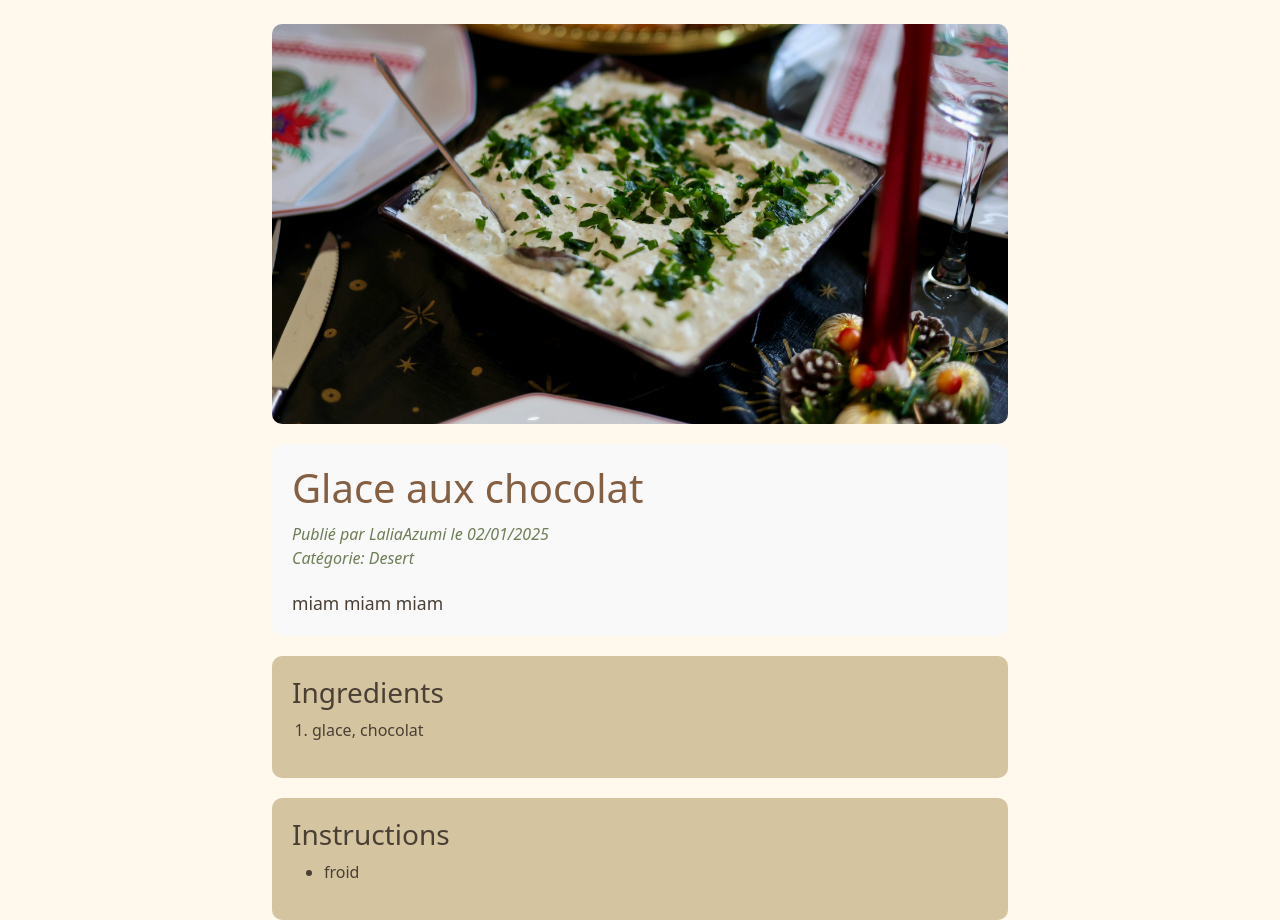
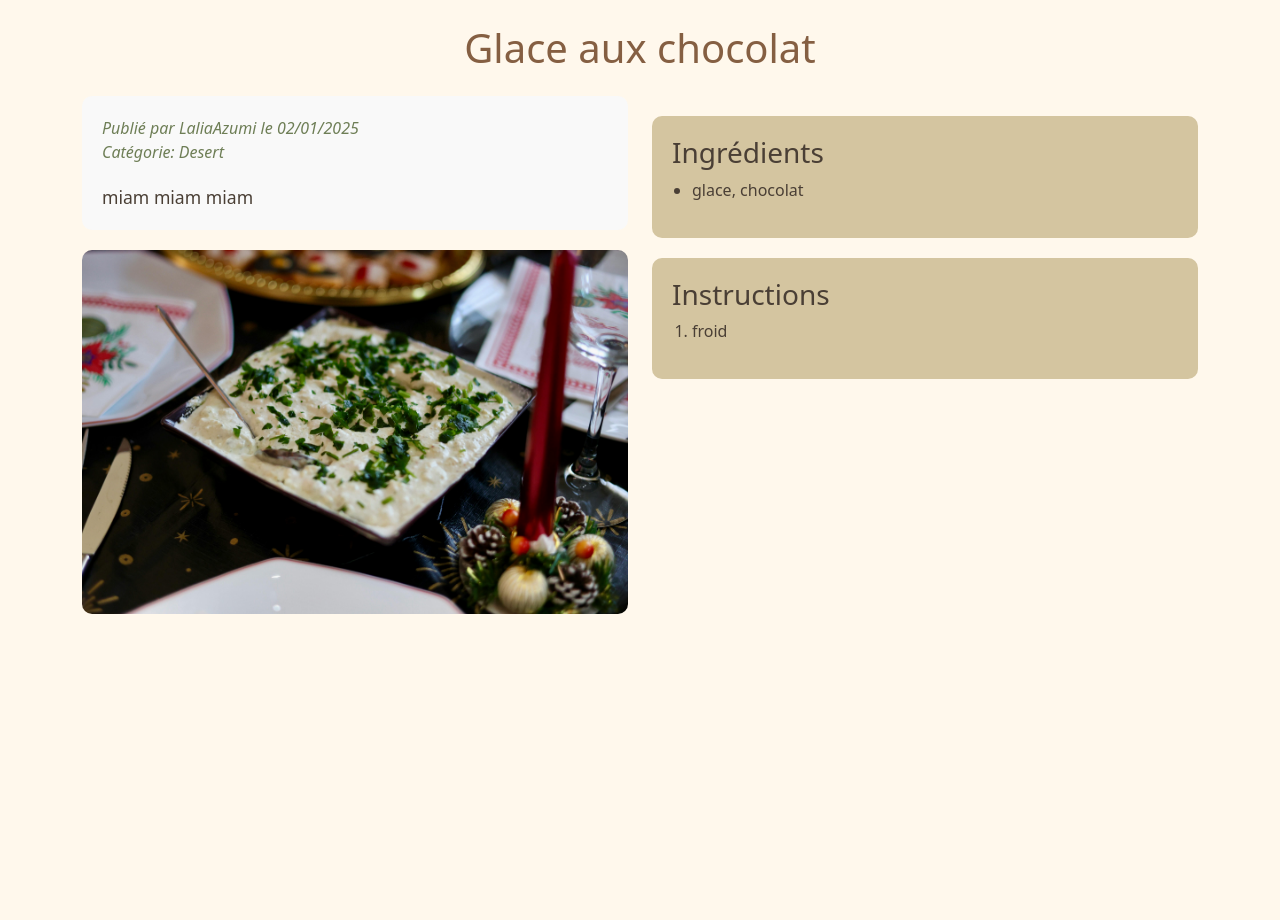
Before and after one commit to ValisoaAngelica/Recette, a Flask app: page /recette/1 in a window 1280 px wide. Shown: the part 56-976 px from the top of the page. After the commit the page ends 670 px from the top, so only its background shows below. Run offline with Flask 3, Linux system fonts and the light colour scheme; the visitor is signed in with stand-in values (Sample User, id 1); data comes from the database, SQL or seed files in the repository; some libraries are stand-ins or nearby versions.

Commit message:
modif page detail et liste

```diff
--- a/templates/liste.html
+++ b/templates/liste.html
@@ -185,9 +185,9 @@
             <tr>
                 <td>{{ item.recette.TITRE }}</td>
                 <td>{{ item.categorie.NOM_CATEGORIE }}</td>
-                <td>{{ item.recette.DESCRIPTION }}</td>
-                <td>{{ item.recette.INGREDIENTS }}</td>
-                <td>{{ item.recette.INSTRUCTIONS }}</td>
+                <td>{{ item.recette.DESCRIPTION[:50] }}...</td>
+                <td>{{ item.recette.INGREDIENTS[:50] }}...</td>
+                <td>{{ item.recette.INSTRUCTIONS[:50] }}...</td>
                 <td>
                     {% if item.recette.IMAGE %}
                     <img src="{{ url_for('static', filename='image/' ~ item.recette.IMAGE) }}" alt="Image de {{ item.recette.TITRE }}">
--- a/templates/recette_detail.html
+++ b/templates/recette_detail.html
@@ -3,7 +3,7 @@
 <head>
     <meta charset="UTF-8">
     <meta name="viewport" content="width=device-width, initial-scale=1.0">
-    <title>{{ recette.titre }} - CookHelp</title>
+    <title>{{ recette.TITRE }} - CookHelp</title>
     <link rel="stylesheet" href="{{ url_for('static',filename='css/bootstrap.min.css') }}">
     <script src="{{ url_for('static',filename='js/bootstrap.bundle.min.js') }}"></script>
     <style>
@@ -49,7 +49,8 @@
 
         .recipe-image {
             width: 100%;
-            height: 400px;
+            height: auto;
+            max-height: 500px;
             object-fit: cover;
             border-radius: 10px;
         }
@@ -58,7 +59,7 @@
             background-color: var(--off-white);
             border-radius: 10px;
             padding: 20px;
-            margin-top: 20px;
+            margin-bottom: 20px;
         }
 
         .recipe-title {
@@ -88,7 +89,7 @@
             color: var(--dark-brown);
         }
 
-        .recipe-instructions ol {
+        .recipe-instructions ul, .recipe-instructions ol {
             padding-left: 20px;
         }
 
@@ -137,35 +138,37 @@
 
     <!-- Contenu de la recette -->
     <div class="container mt-4">
+        <h1 class="recipe-title text-center mb-4">{{ recette.TITRE }}</h1>
         <div class="row">
-            <div class="col-md-8 offset-md-2">
-                <img src="{{ url_for('static', filename='image/' + recette.IMAGE) }}" alt="{{ recette.TITRE }}" class="recipe-image">
+            <div class="col-md-6">
                 <div class="recipe-info">
-                    <h1 class="recipe-title">{{ recette.TITRE }}</h1>
                     <p class="recipe-meta">
                         Publié par {{ recette.user.username }} le {{ recette.DATE_CREATION.strftime('%d/%m/%Y') }}
                         <br>
-                        Catégorie: {{ recette.categorie.NOM_CATEGORIE}}
+                        Catégorie: {{ recette.categorie.NOM_CATEGORIE }}
                     </p>
                     <div class="recipe-description">
                         {{ recette.DESCRIPTION }}
                     </div>
                 </div>
+                <img src="{{ url_for('static', filename='image/' + recette.IMAGE) }}" alt="{{ recette.TITRE }}" class="recipe-image">
+            </div>
+            <div class="col-md-6">
                 <div class="recipe-instructions">
-                    <h3>Ingredients</h3>
-                    <ol>
+                    <h3>Ingrédients</h3>
+                    <ul>
                         {% for ing in recette.INGREDIENTS.split('\n') %}
                             <li>{{ ing }}</li>
                         {% endfor %}
-                    </ol>
+                    </ul>
                 </div>
                 <div class="recipe-instructions">
                     <h3>Instructions</h3>
-                    <ul>
+                    <ol>
                         {% for instruction in recette.INSTRUCTIONS.split('\n') %}
                             <li>{{ instruction }}</li>
                         {% endfor %}
-                    </ul>
+                    </ol>
                 </div>
             </div>
         </div>
```
